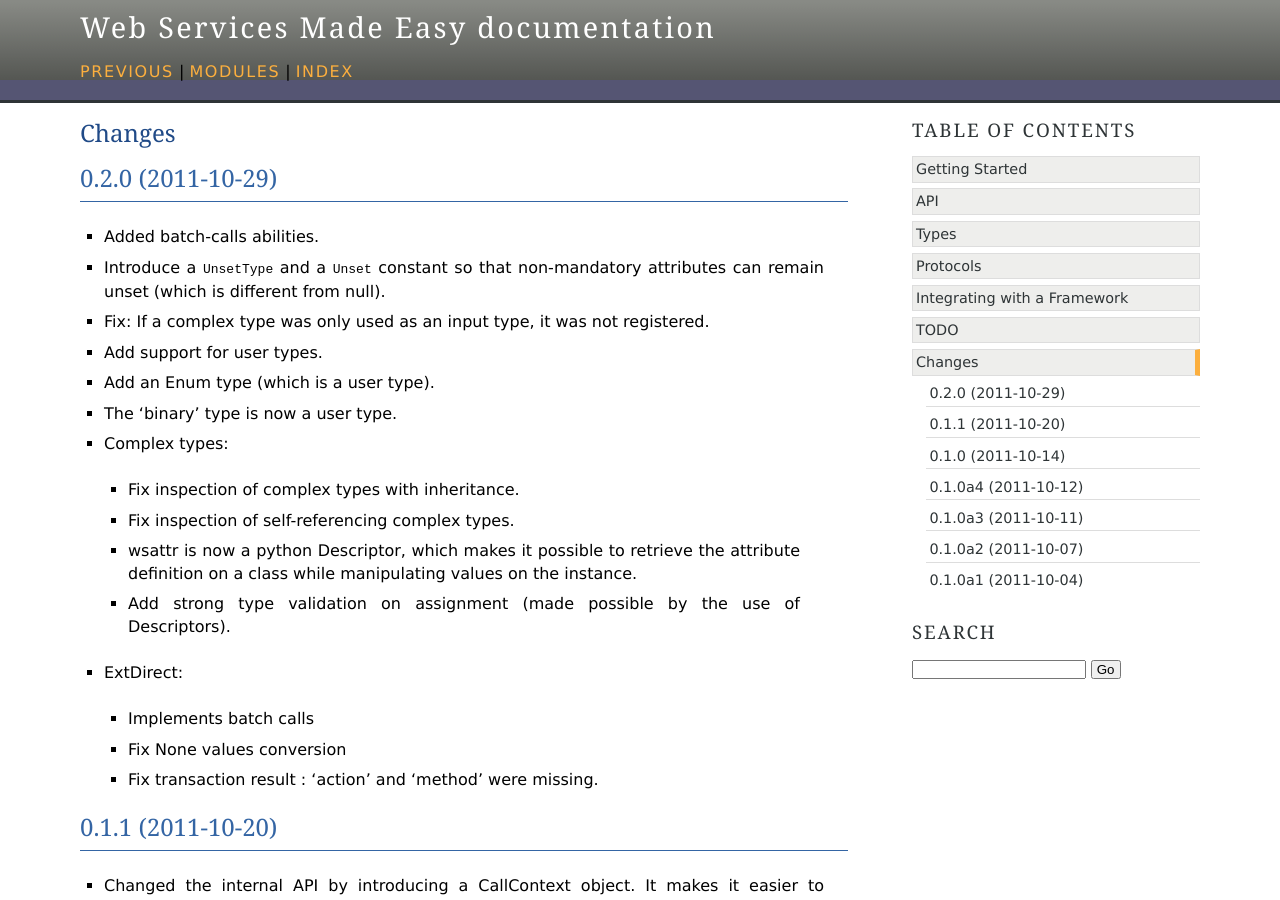
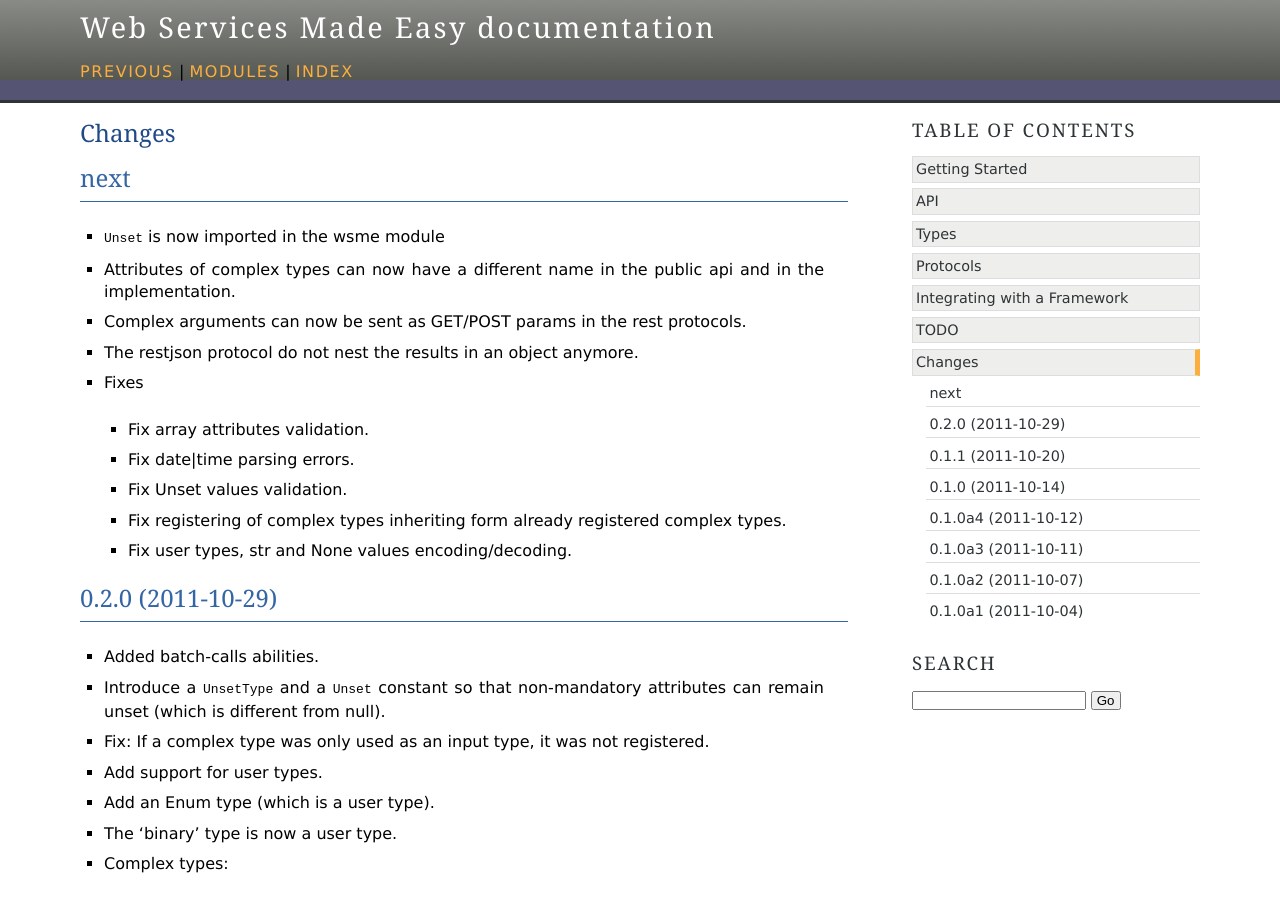
Before and after one commit to openstack-archive/wsme, a Sphinx documentation site: the page built from doc/changes.rst, in a window 1280 px wide and 900 px high. Built offline with Sphinx 7.4.7, drawn with Linux system fonts in a browser that asks for light colours; the version number could not be read and is left out.

Commit message:
Preparing next release

```diff
--- a/doc/changes.rst
+++ b/doc/changes.rst
@@ -1,5 +1,31 @@
 Changes
 =======
+
+next
+----
+
+*   :class:`Unset` is now imported in the wsme module
+
+*   Attributes of complex types can now have a different name in
+    the public api and in the implementation.
+
+*   Complex arguments can now be sent as GET/POST params in the rest
+    protocols.
+
+*   The restjson protocol do not nest the results in an object anymore.
+
+*   Fixes
+
+    *   Fix array attributes validation.
+
+    *   Fix date|time parsing errors.
+
+    *   Fix Unset values validation.
+
+    *   Fix registering of complex types inheriting form already
+        registered complex types.
+
+    *   Fix user types, str and None values encoding/decoding.
 
 0.2.0 (2011-10-29)
 ------------------
```
Also changed, not shown: 1 other file.
